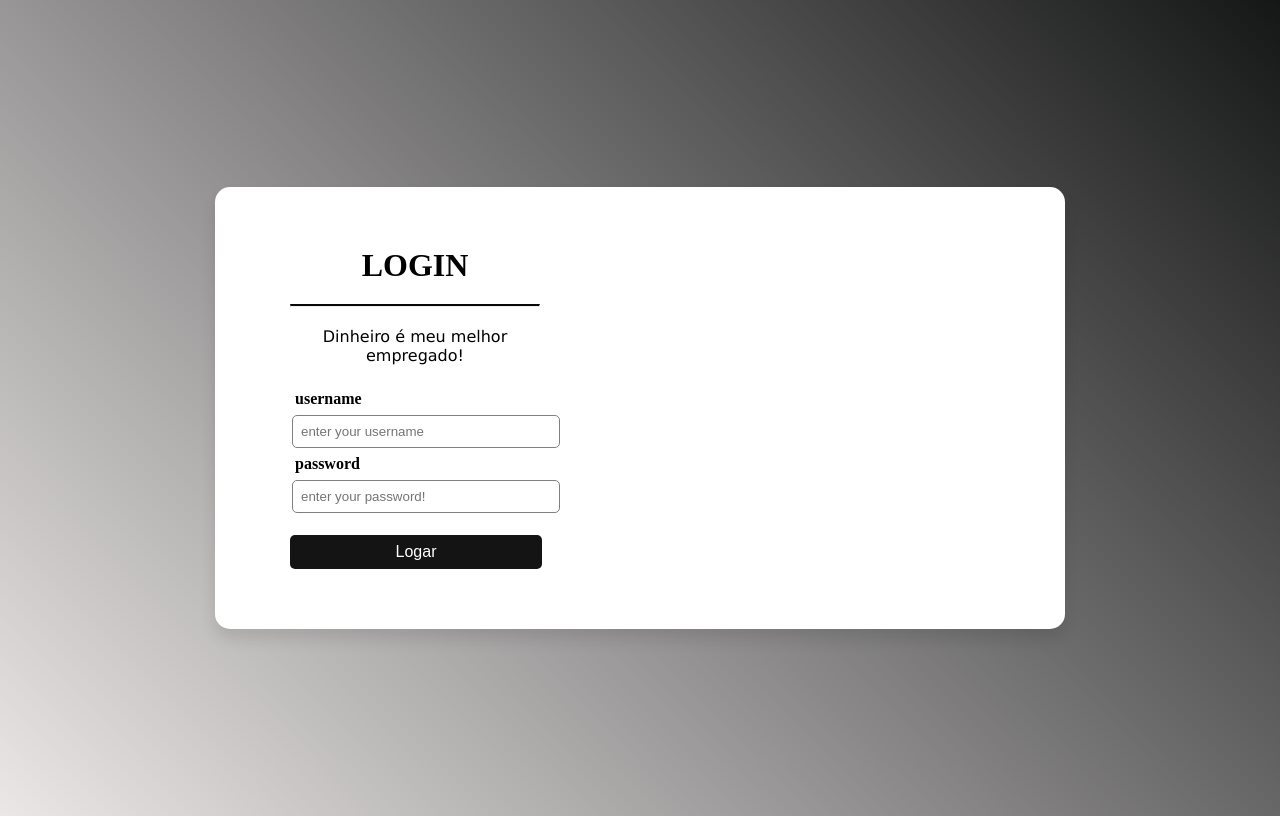
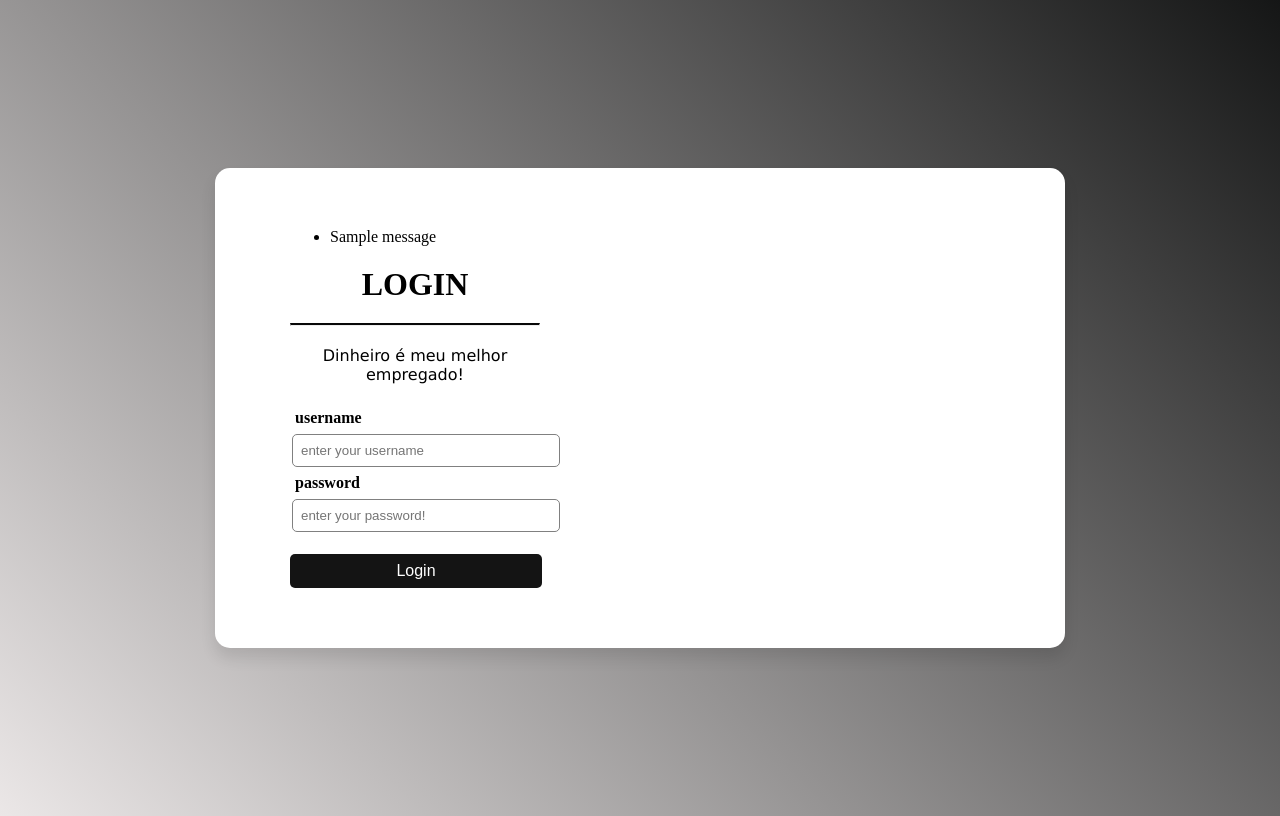
Before and after one commit to Jdalarmi/HorusCapital_Funds, a Django app: page /user_login/ in a window 1280 px wide. Run offline with Django 5.2, Linux system fonts and the light colour scheme; tables that the repository leaves empty hold one stand-in row (values such as "Sample post"); one stand-in notice (Sample message) is shown.

Commit message:
:lock: build: Criada login do usuario para acessar home page

```diff
--- a/horus/urls.py
+++ b/horus/urls.py
@@ -4,4 +4,5 @@ urlpatterns = [
     path('', views.home, name="home"),
     path('values/', views.insert_value, name="insert-values"),
     path('user_login/', views.user_login, name="user-login"),
+    path('logout_user/', views.logout_user, name='logout-user')
 ]
--- a/horus/views.py
+++ b/horus/views.py
@@ -1,7 +1,10 @@
-from django.shortcuts import render
+from django.shortcuts import render, redirect
 from datetime import datetime
 from .models import ValueMonthTotal, ValueYearTotal
 from .matplot import generate_bar
+from django.contrib.auth import authenticate
+from django.contrib import messages
+from django.contrib import auth
 
 def home(request):
     range_month = ValueMonthTotal.objects.all()
@@ -45,4 +48,21 @@ def insert_value(request):
     return render(request, 'horus/values.html')
 
 def user_login(request):
+    if request.method == 'POST':
+        username = request.POST.get('username')
+        password = request.POST.get('password')
+
+        user = authenticate(request, username=username, password=password)
+
+        if user is not None:
+            auth.login(request, user)
+            return redirect('home')
+        else:
+            messages.error(request, 'Usuario não existe! Favor registre seu usuario.')
+            return redirect('user-login')
     return render(request, 'horus/user_login.html')
+
+def logout_user(request):
+    auth.logout(request)
+
+    return redirect('user-login')
--- a/templates/horus/home.html
+++ b/templates/horus/home.html
@@ -6,13 +6,14 @@
 <section class="main">
     <div class="main-top">
       <h1>Horus Capital | 2024</h1>
+      <hr>
       <i class="fas fa-user-cog"></i>
     </div>
     <hr>
     <br>
     <main role="main" class="col-md-9 ml-sm-auto col-lg-10 pt-3 px-4">
         <div class="d-flex justify-content-between flex-wrap flex-md-nowrap align-items-center pb-2 mb-3 border-bottom">
-          <h1 class="h2">Dashboard</h1>
+          <h1 class="h2"></h1>
           <div class="btn-toolbar mb-2 mb-md-0">
         </div>
         <canvas class="my-4" id="myChart" width="900" height="380"></canvas>
--- a/templates/horus/user_login.html
+++ b/templates/horus/user_login.html
@@ -9,15 +9,25 @@
 <body>
     <div class="container">
         <div class="login">
-            <form>
+            <form method='post' class="form">
+            {% csrf_token %}
+            {% if messages %}
+                <ul class="messages">
+                    {% for message in messages %}
+                    <li {% if message.tags %} class="{{ message.tags }}"{% endif %}>{{ message }}</li>
+                    {% endfor %}
+                </ul>
+            {% endif %}
                 <h1>Login</h1>
                 <hr>
                 <p>Dinheiro é meu melhor empregado!</p>
                 <label>username</label>
-                <input type="text" placeholder="enter your username">
+                <input type="username" id="username" name="username" placeholder="enter your username">
                 <label>password</label>
-                <input type="password" placeholder="enter your password!">
-                <button>Logar</button>
+                <input type="password" id="password" name="password" placeholder="enter your password!">
+                <button class="btn btn-lg btn-primary btn-block" type="submit">Login</button>
+
+
                 {% comment %} <p>
                     <a href="#">Forgot Password?</a>
                 </p> {% endcomment %}
--- a/templates/partials/base.html
+++ b/templates/partials/base.html
@@ -44,7 +44,7 @@
               <i class="fas fa-question-circle"></i>
               <span class="nav-item">Help</span>
             </a></li> {% endcomment %}
-            <li><a href="" class="logout">
+            <li><a href="{% url "logout-user" %}" class="logout">
               <i class="fas fa-sign-out-alt"></i>
               <span class="nav-item">Log out</span>
             </a></li>
```
Also changed, not shown: core/settings.py (+9 -0 lines), horus/forms.py (added, +7 -0 lines).
